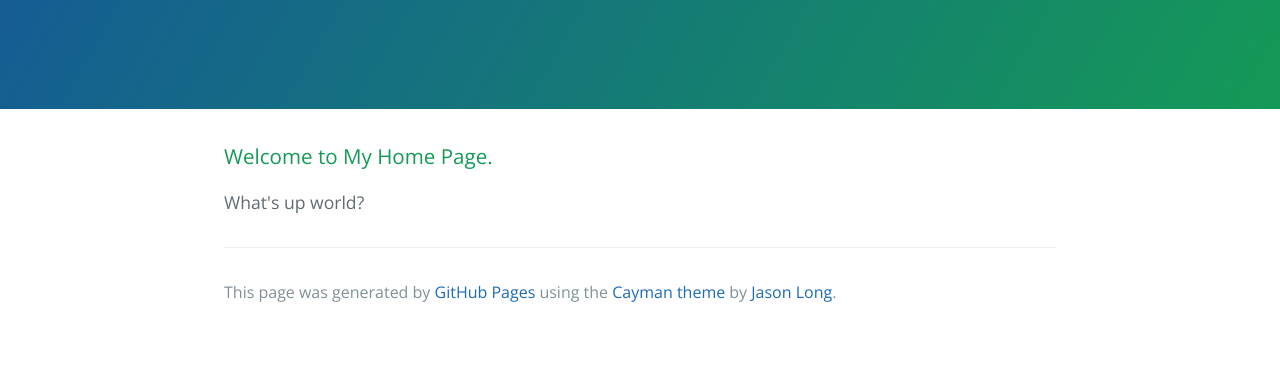
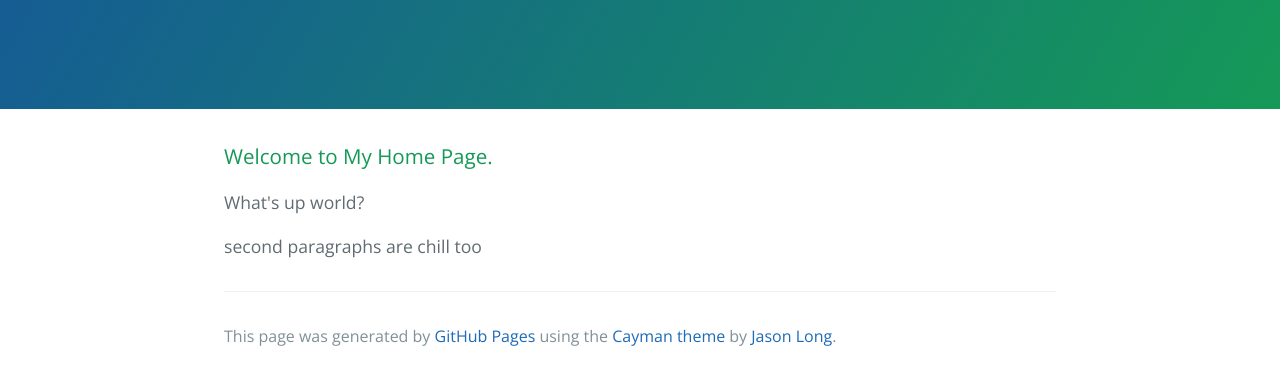
Before and after one commit to mlfisher/mlfisher.github.io, a plain HTML site: page index.html in a window 1280 px wide. Shown: the part 208-592 px from the top of the page. Drawn offline with nearby package versions, Linux system fonts and the light colour scheme.

Commit message:
Added a second paragraph

```diff
--- a/index.html
+++ b/index.html
@@ -21,6 +21,8 @@
 
 <p>What's up world? </p>
 
+<p> second paragraphs are chill too </p>
+
       <footer class="site-footer">
 
         <span class="site-footer-credits">This page was generated by <a href="https://pages.github.com">GitHub Pages</a> using the <a href="https://github.com/jasonlong/cayman-theme">Cayman theme</a> by <a href="https://twitter.com/jasonlong">Jason Long</a>.</span>
```
